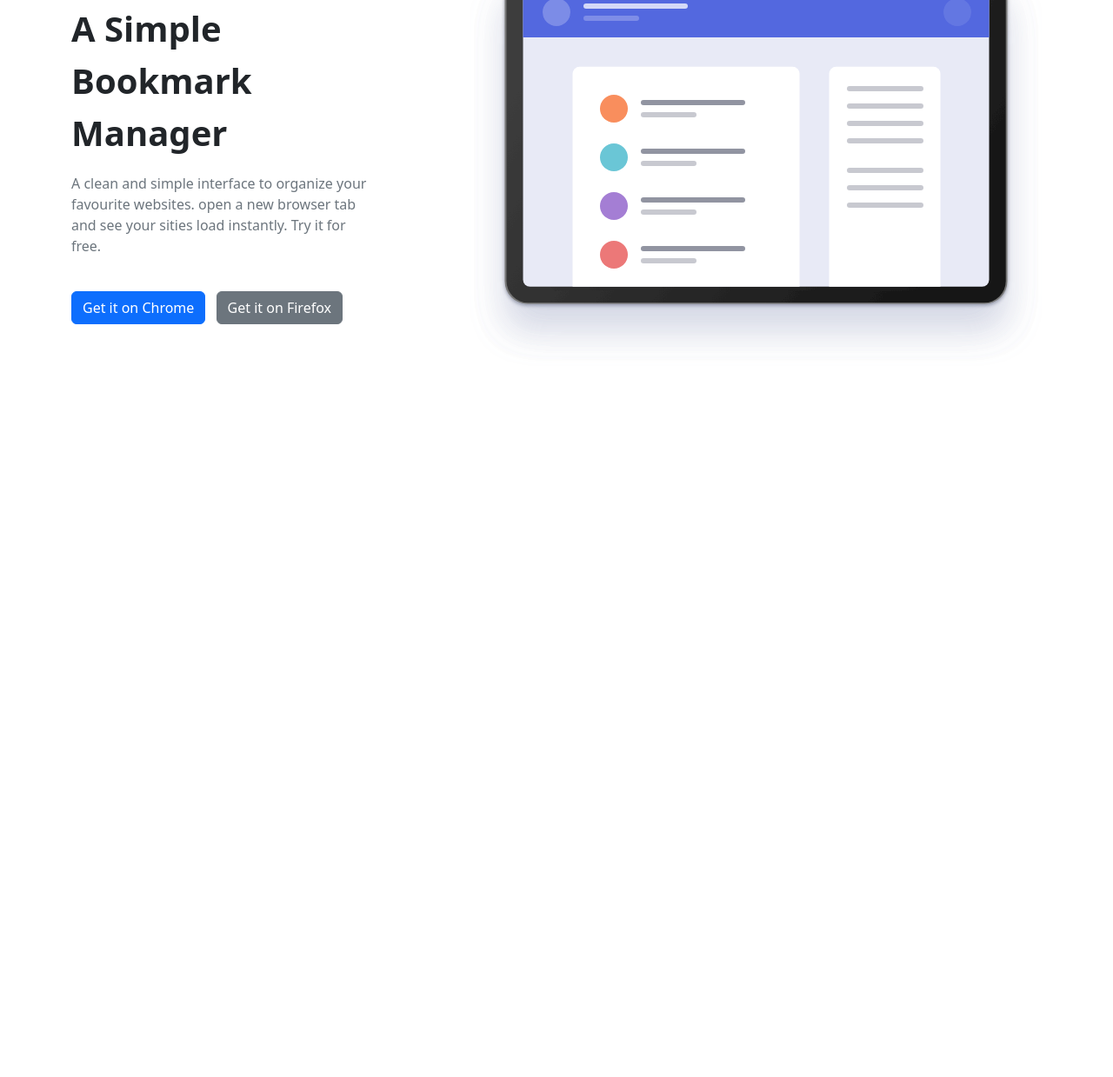
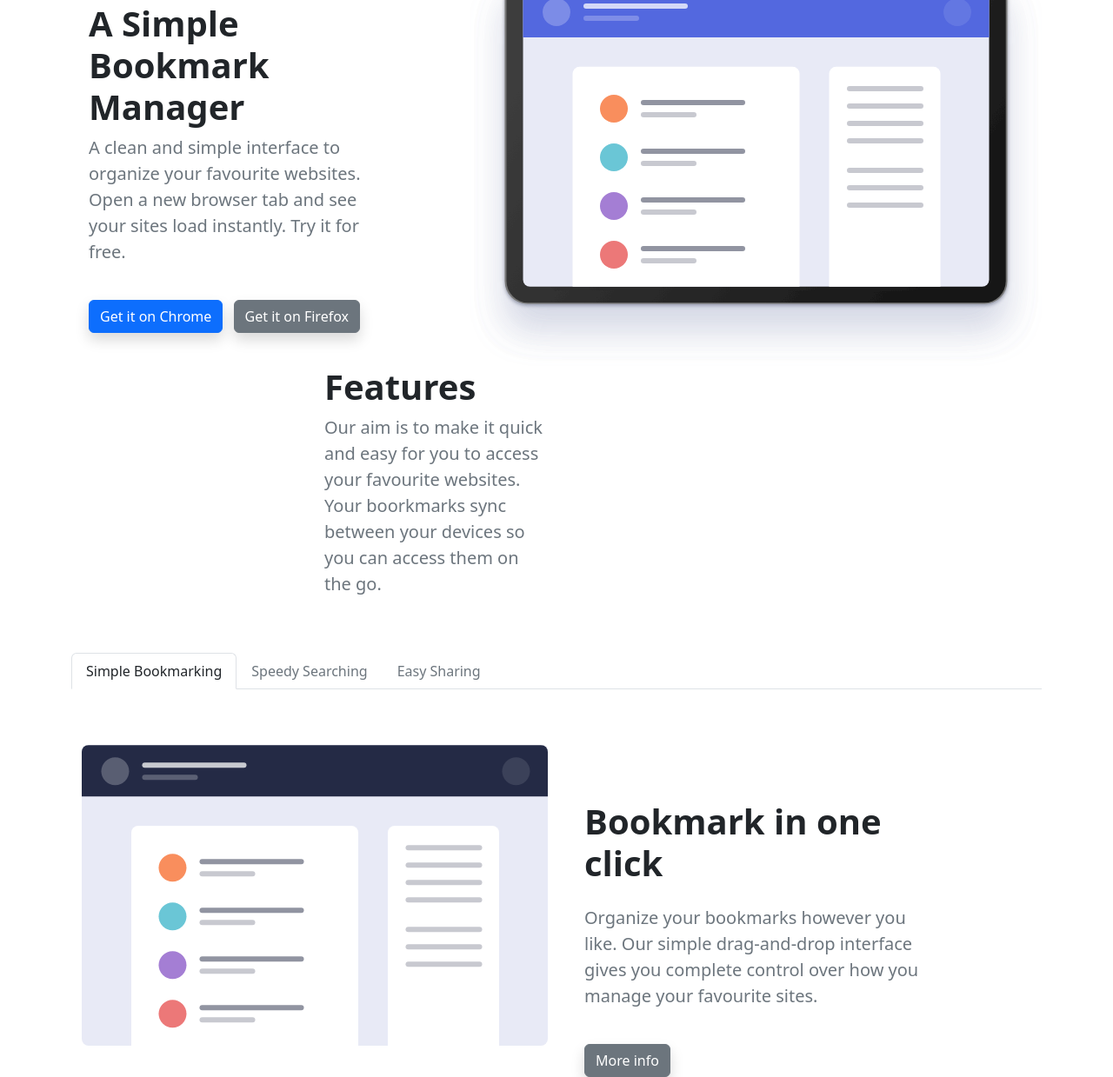
Before and after one commit to ursulacubilla/sprint2, a website: page index.html in a window 1280 px wide. Shown: the part 237-1476 px from the top of the page at 87% size. Before the commit the page ends 800 px from the top, so only its background shows below. Drawn offline with nearby package versions, Linux system fonts and the light colour scheme.

Commit message:
Ejercicio 2, tabs

```diff
--- a/index.html
+++ b/index.html
@@ -12,9 +12,9 @@
 
 <body>
     <header>
-        <nav class="navbar navbar-expand-lg mt-3">
+        <nav class="navbar navbar-expand-lg mt-3 mw-100">
             <div class="container-fluid ps-5">
-                <a class="navbar-brand" href="#">
+                <a class="navbar-brand mt-4 ms-4 ps-4" href="#">
                     <img src="./Recursos projecte sprint 2-20221129/Imagenes/logo-bookmark.svg" alt="">
                 </a>
                 <button class="navbar-toggler" type="button" data-bs-toggle="collapse"
@@ -22,12 +22,13 @@
                     aria-label="Toggle navigation">
                     <span class="navbar-toggler-icon"></span>
                 </button>
-                <div class="collapse navbar-collapse justify-content-end pt-4 pe-5 position-relative" id="navbarNavAltMarkup">
+                <div class="collapse navbar-collapse justify-content-end pt-4 pe-5 position-relative me-5"
+                    id="navbarNavAltMarkup">
                     <div class="navbar-nav">
-                        <a class="nav-link pe-5" aria-current="page" href="#">FEATURES</a>
-                        <a class="nav-link pe-5" href="#">PRICING</a>
-                        <a class="nav-link pe-5" href="#">CONTACT</a>
-                        <button type="button" class="btn btn-danger">LOGIN</button>
+                        <a class="nav-link active pe-5 me-2 fw-normal" href="#">FEATURES</a>
+                        <a class="nav-link active pe-5 ms-3 me-2" href="#">PRICING</a>
+                        <a class="nav-link active pe-5 ms-3 me-2" href="#">CONTACT</a>
+                        <button type="button" class="btn btn-danger ps-4 pe-4 shadow">LOGIN</button>
                     </div>
                 </div>
             </div>
@@ -37,18 +38,71 @@
     <main>
         <div class="container">
             <div class="row mt-5">
-                      <div class="col mt-5 pt-5">
-                        <p class="fw-bold fs-1">A Simple Bookmark Manager</p>
-                        <p class="text-muted">A clean and simple interface to organize your favourite websites. open a new browser tab and see your sities load instantly. Try it for free.</p>
+                <div class="col mt-5 pt-5 ms-3 ps-3">
+                    <h1 class="fw-bold fs-1">A Simple Bookmark Manager</h1>
+                    <p class="text-muted lead light">A clean and simple interface to organize your favourite websites.
+                        Open a new
+                        browser tab and see your sites load instantly. Try it for free.</p>
                     <br />
 
-                            <button type="button" class="btn btn-primary me-2" id="primary">Get it on Chrome</button>
-                            <button type="button" class="btn btn-secondary" id="secondary">Get it on Firefox</button>
+                    <button type="button" class="btn btn-primary me-2 shadow" id="primary">Get it on Chrome</button>
+                    <button type="button" class="btn btn-secondary shadow" id="secondary">Get it on Firefox</button>
                 </div>
 
                 <div class="col ps-5 ms-5 mt-5">
                     <img src="./Recursos projecte sprint 2-20221129/Imagenes/illustration-hero.svg" alt="">
                 </div>
+            </div>
+
+            <div class="container">
+                <div class="row">
+                    <div class="col-md-3 offset-md-3">
+                        <h1 class="fw-bold fs-1">Features</h1>
+                        <p class="text-muted lead light">Our aim is to make       it quick and easy for you to access your
+                            favourite websites. Your boorkmarks sync between your devices so you can access them on the
+                            go.</p>
+                    </div>
+                </div>
+            </div>
+
+            <ul class="nav nav-tabs mt-5" id="myTab" role="tablist">
+                <li class="nav-item" role="presentation">
+                    <button class="nav-link active text-dark" id="home-tab" data-bs-toggle="tab" data-bs-target="#home"
+                        type="button" role="tab" aria-controls="home" aria-selected="true">Simple Bookmarking</button>
+                </li>
+                <li class="nav-item" role="presentation">
+                    <button class="nav-link text-secondary" id="profile-tab" data-bs-toggle="tab"
+                        data-bs-target="#profile" type="button" role="tab" aria-controls="profile"
+                        aria-selected="false">Speedy Searching</button>
+                </li>
+                <li class="nav-item" role="presentation">
+                    <button class="nav-link text-secondary" id="contact-tab" data-bs-toggle="tab"
+                        data-bs-target="#contact" type="button" role="tab" aria-controls="contact"
+                        aria-selected="false">Easy Sharing</button>
+                </li>
+            </ul>
+            <div class="tab-content" id="myTabContent">
+                <div class="tab-pane fade show active" id="home" role="tabpanel" aria-labelledby="home-tab">
+                    <div class="container">
+                        <div class="row">
+                            <div class="col mt-5 pt-3 col-6">
+                                <img src="./Recursos projecte sprint 2-20221129/Imagenes/illustration-features-tab-1.svg"
+                                    alt="">
+                            </div>
+                            <div class="col-5 mt-5 pt-5 ms-3 ps-3 me-5 pe-5">
+                                <h1 class="fw-bold fs-1 mt-4 pt-2">Bookmark in one click</h1>
+                                <p class="text-muted lead light mt-4">Organize your bookmarks however you like. Our
+                                    simple
+                                    drag-and-drop interface gives you complete control over how you manage your
+                                    favourite sites.</p>
+                                <button type="button" class="btn btn-secondary shadow mt-4" id="secondary">More
+                                    info</button>
+                            </div>
+                        </div>
+                    </div>
+                </div>
+                <div class="tab-pane fade" id="profile" role="tabpanel" aria-labelledby="profile-tab">...</div>
+                <div class="tab-pane fade" id="contact" role="tabpanel" aria-labelledby="contact-tab">...</div>
             </div>
     </main>
 
```
Also changed, not shown: 2 other files. Lines whose indentation alone changed are shown as unchanged.
